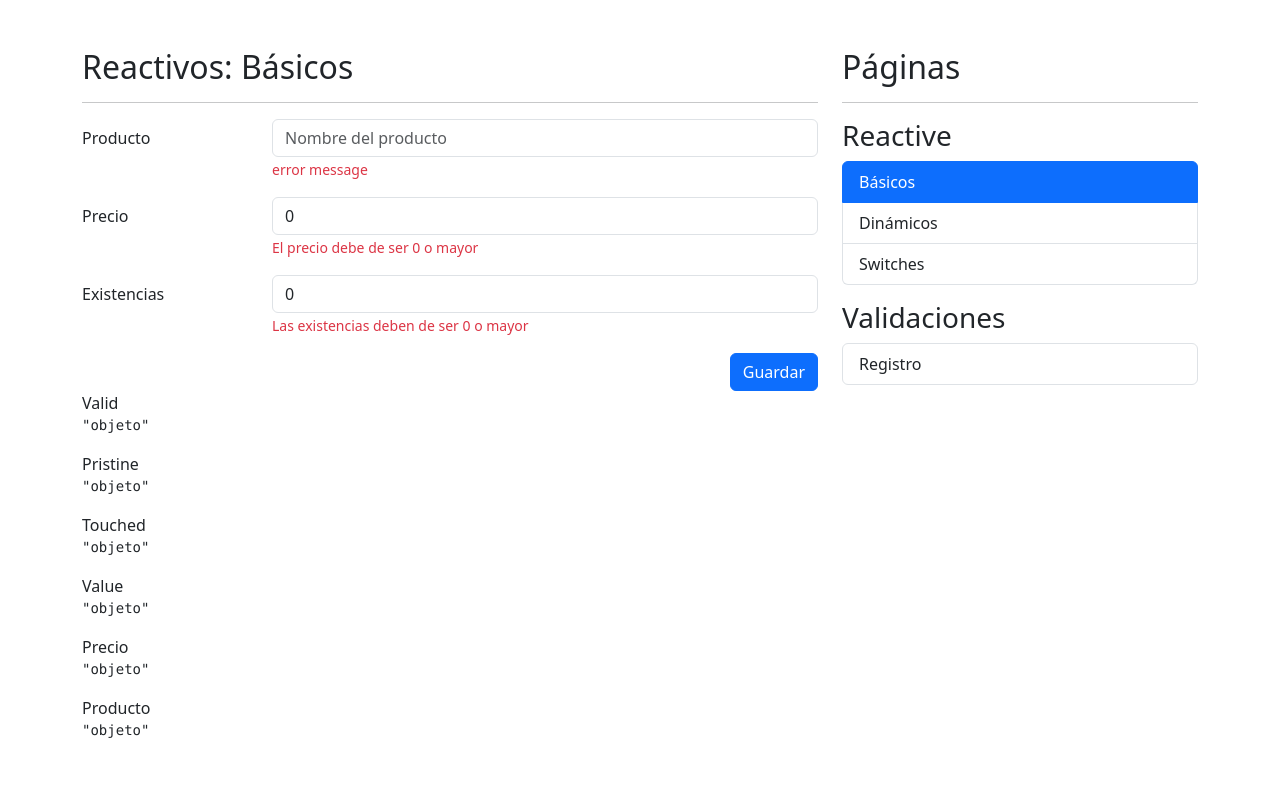
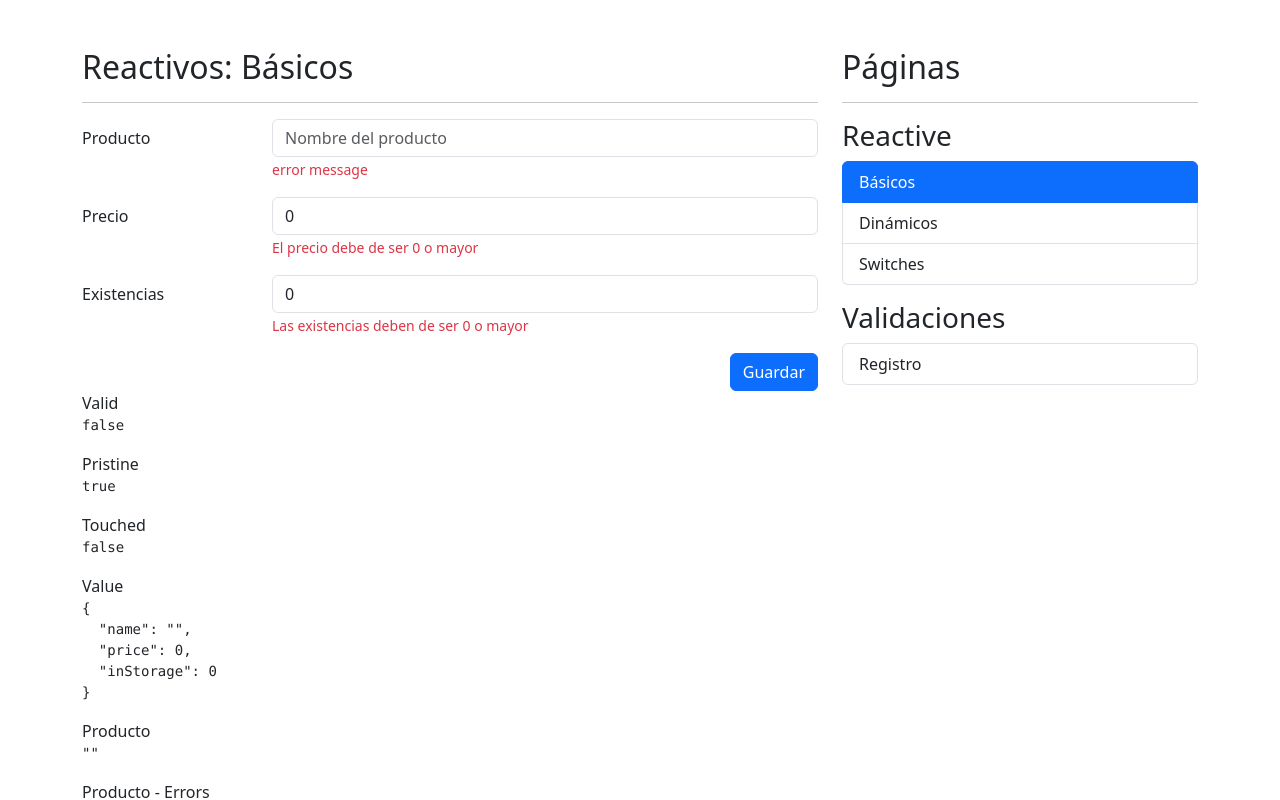
Before and after one commit to gabrielalvaradomtz/forms-app, an Angular app: page /reactive/basic in a window 1280 px wide. Shown: the top 800 px of the page. Built offline with nearby package versions, Linux system fonts and the light colour scheme.

Commit message:
Validación del formulario con Forms Validator.

```diff
--- a/src/app/reactive/pages/basic-page/basic-page.component.html
+++ b/src/app/reactive/pages/basic-page/basic-page.component.html
@@ -76,21 +76,32 @@
     <div class="col">
 
         <span>Valid</span>
-        <pre>{{ 'objeto' | json }}</pre>
+        <pre>{{ myForm.valid | json }}</pre>
 
+        <!-- El formulario no se ha tocado ni manipulado de ninguna manera -->
         <span>Pristine</span>
-        <pre>{{ 'objeto' | json }}</pre>
+        <pre>{{ myForm.pristine | json }}</pre>
 
         <span>Touched</span>
-        <pre>{{ 'objeto' | json }}</pre>
+        <pre>{{ myForm.touched | json }}</pre>
 
         <span>Value</span>
-        <pre>{{ 'objeto' | json }}</pre>
+        <pre>{{ myForm.value | json }}</pre>
+
+
+        <span>Producto</span>
+        <pre>{{ myForm.controls['name'].value | json }}</pre>
+
+        <span>Producto - Errors</span>
+        <pre>{{ myForm.controls['name'].errors | json }}</pre>
+
 
         <span>Precio</span>
-        <pre>{{ 'objeto' | json }}</pre>
+        <pre>{{ myForm.controls['price'].value | json }}</pre>
 
-        <span>Producto</span>
-        <pre>{{ 'objeto' | json }}</pre>
+        <span>Precio - Errors</span>
+        <pre>{{ myForm.controls['price'].errors | json }}</pre>
+
+
     </div>
 </div>
--- a/src/app/reactive/pages/basic-page/basic-page.component.ts
+++ b/src/app/reactive/pages/basic-page/basic-page.component.ts
@@ -1,5 +1,5 @@
 import { Component } from '@angular/core';
-import { FormBuilder, FormControl, FormGroup } from '@angular/forms';
+import { FormBuilder, FormControl, FormGroup, Validators } from '@angular/forms';
 
 @Component({
   templateUrl: './basic-page.component.html',
@@ -17,14 +17,17 @@ export class BasicPageComponent {
   */
 
   public myForm: FormGroup = this.fb.group({
-    name: [''],
-    price: [0],
-    inStorage: [0],
+    name: ['', [ Validators.required, Validators.minLength(3) ]],
+    price: [0, [ Validators.required, Validators.min(0) ]],
+    inStorage: [0, [ Validators.required, Validators.min(0) ]],
   });
 
   constructor ( private fb: FormBuilder ) {}
 
   onSave(): void {
+
+    if ( this.myForm.invalid ) return;
+
     console.log(this.myForm.value);
   }
 
```
